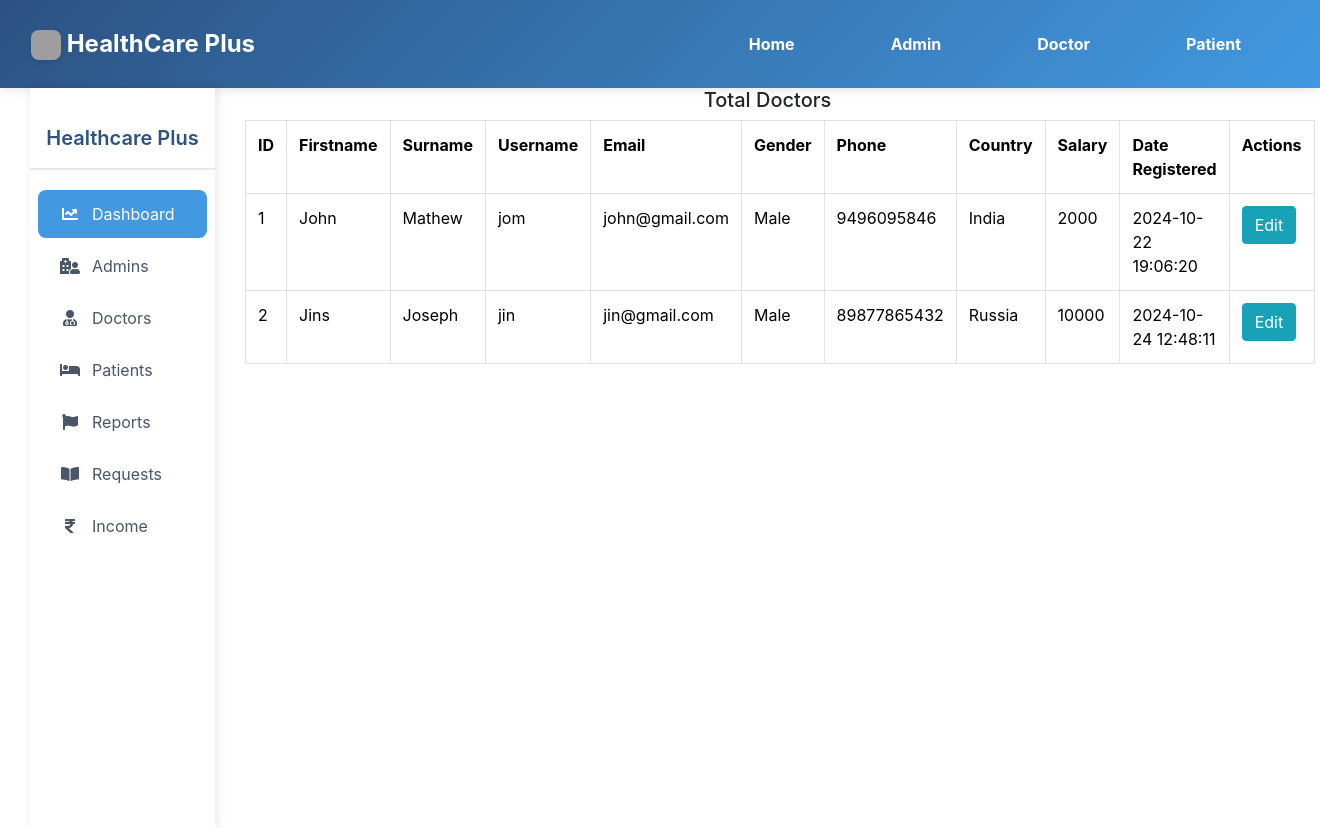
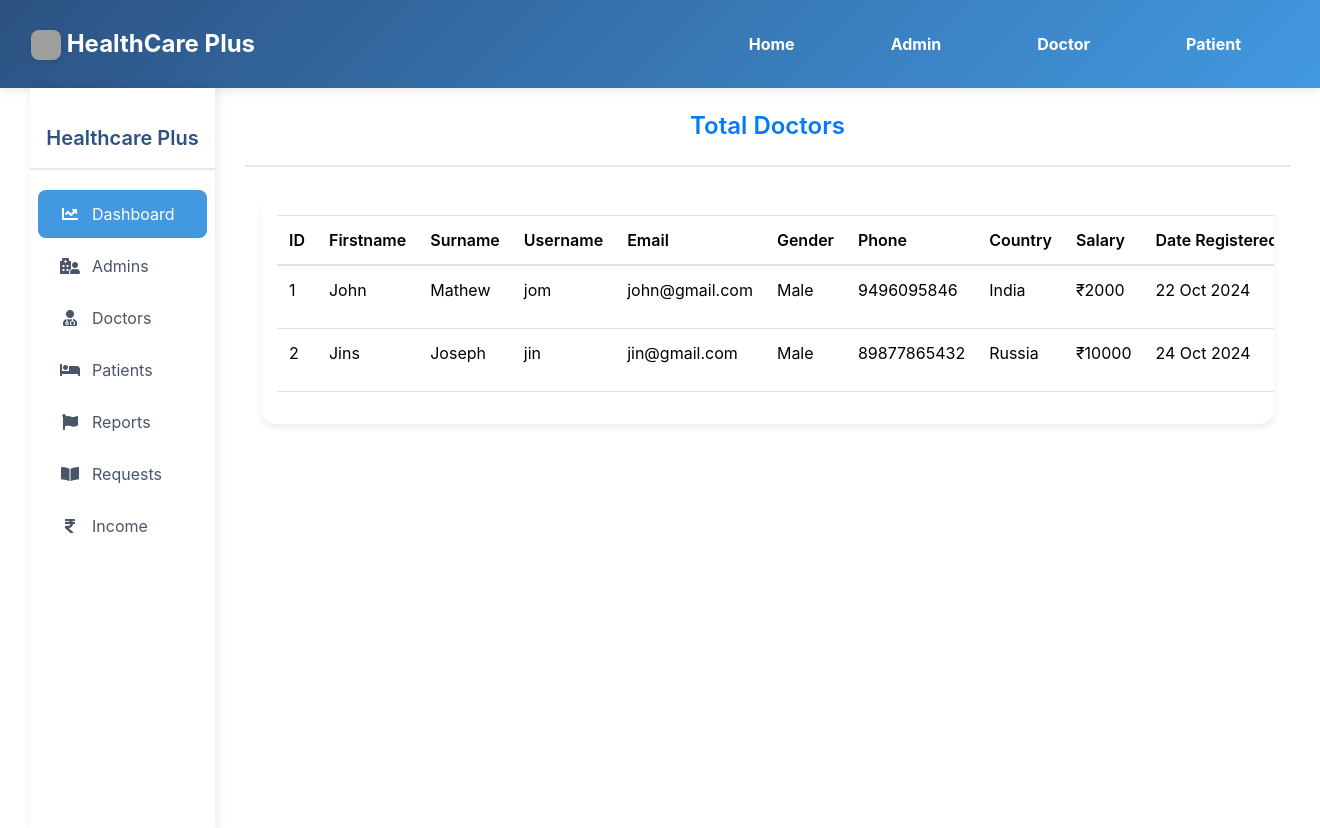
Before and after one commit to blitzbugg/HMS, a PHP site: page /admin/doctor.php in a window 1320 px wide. Run offline with PHP 8.4, Linux system fonts and the light colour scheme; data comes from the database, SQL or seed files in the repository; some libraries are stand-ins or nearby versions; grey boxes are pictures that could not be loaded.

Commit message:
Added a few more styles for doctor viewing section

```diff
--- /dev/null
+++ b/admin/css/doctor.css
@@ -0,0 +1,104 @@
+:root {
+    --primary: #2C5282;
+    --secondary: #4299E1;
+    --info: #63B3ED;
+    --background: #F7FAFC;
+    --text: #2D3748;
+}
+
+body {
+    background-color: var(--background);
+    font-family: 'Segoe UI', Tahoma, Geneva, Verdana, sans-serif;
+    color: var(--text);
+}
+
+/* Title Styles */
+h5.text-center {
+    color: var(--primary);
+    font-weight: 600;
+    font-size: 1.5rem;
+    padding: 1.5rem 0;
+    margin-bottom: 2rem;
+    border-bottom: 2px solid #E2E8F0;
+}
+
+/* Table Styles */
+.table-container {
+    background: white;
+    border-radius: 15px;
+    box-shadow: 0 4px 6px rgba(0, 0, 0, 0.07);
+    padding: 1rem;
+    margin: 1rem;
+    overflow-x: auto;
+}
+
+.table {
+    width: 100%;
+    margin-bottom: 0;
+}
+
+.table th {
+    background-color: #F8FAFC;
+    color: var(--primary);
+    font-weight: 600;
+    border-top: none;
+    padding: 1rem;
+    white-space: nowrap;
+}
+
+.table td {
+    padding: 1rem;
+    vertical-align: middle;
+    color: var(--text);
+}
+
+.table tr:hover {
+    background-color: #F8FAFC;
+}
+
+/* Button Styles */
+.btn-info {
+    background-color: var(--info);
+    border: none;
+    padding: 0.5rem 1.5rem;
+    border-radius: 8px;
+    transition: all 0.3s ease;
+}
+
+.btn-info:hover {
+    transform: translateY(-1px);
+    box-shadow: 0 4px 6px rgba(66, 153, 225, 0.2);
+}
+
+/* Status Badge */
+.badge-approved {
+    background-color: #48BB78;
+    color: white;
+    padding: 0.5rem 1rem;
+    border-radius: 20px;
+    font-weight: 500;
+}
+
+/* Animation */
+@keyframes fadeIn {
+    from {
+        opacity: 0;
+        transform: translateY(10px);
+    }
+    to {
+        opacity: 1;
+        transform: translateY(0);
+    }
+}
+
+.table-container {
+    animation: fadeIn 0.5s ease forwards;
+}
+
+/* Responsive styles */
+@media (max-width: 768px) {
+    .table-container {
+        margin: 0;
+        border-radius: 0;
+    }
+}
--- a/admin/doctor.php
+++ b/admin/doctor.php
@@ -1,19 +1,15 @@
-<?php
-session_start();
-?>
-
-
 <!DOCTYPE html>
 <html lang="en">
 <head>
     <meta charset="UTF-8">
     <meta name="viewport" content="width=device-width, initial-scale=1.0">
     <title>Total Doctors</title>
+    <link rel="stylesheet" href="https://maxcdn.bootstrapcdn.com/bootstrap/4.0.0/css/bootstrap.min.css">
+    <link rel="stylesheet" href="https://cdnjs.cloudflare.com/ajax/libs/font-awesome/5.15.3/css/all.min.css">
+    <link rel="stylesheet" href="./css/doctor.css">
 </head>
 <body>
-
     <?php
-
     include("../include/header.php");
     include("../include/connection.php");
     ?>
@@ -22,23 +18,19 @@ session_start();
         <div class="col-md-12">
             <div class="row">
                 <div class="col-md-2">
-
-                    <?php
-                        include("sidenav.php");
-                    ?>
+                    <?php include("sidenav.php"); ?>
                 </div>
                 <div class="col-md-10">
                     <h5 class="text-center">Total Doctors</h5>
+                    <div class="table-container">
                         <?php
-
                         $query = "SELECT * FROM doctors WHERE status='Approved' ORDER BY date_reg ASC";
-
                         $res = mysqli_query($connect,$query);
 
                         $output = "";
-
                         $output .= "
-                    <table class='table table-bordered'>
+                        <table class='table'>
+                            <thead>
                                 <tr>
                                     <th>ID</th>
                                     <th>Firstname</th>
@@ -51,14 +43,15 @@ session_start();
                                     <th>Salary</th>
                                     <th>Date Registered</th>
                                     <th>Actions</th>
-                    </tr>";
+                                </tr>
+                            </thead>
+                            <tbody>";
 
                         if (mysqli_num_rows($res) < 1) {
                             $output .= "
                             <tr>
-                        <td colspan='10'>No job request yet.</td>
-                    </tr>
-                    ";
+                                <td colspan='11' class='text-center text-muted'>No doctors found</td>
+                            </tr>";
                         }
 
                         while ($row = mysqli_fetch_array($res)) {
@@ -72,28 +65,28 @@ session_start();
                                 <td>".$row['gender']."</td>
                                 <td>".$row['phone']."</td>
                                 <td>".$row['country']."</td>
-                        <td>".$row['salary']."</td>
-                        <td>".$row['date_reg']."</td>
+                                <td>₹".$row['salary']."</td>
+                                <td>".date('d M Y', strtotime($row['date_reg']))."</td>
                                 <td>
                                     <a href='edit.php?id=".$row['id']."'>
-                                <button class='btn btn-info'>Edit</button>
+                                        <button class='btn btn-info'>
+                                            <i class='fas fa-edit mr-1'></i>Edit
+                                        </button>
                                     </a>
                                 </td>
-                    </tr>
-                    ";
+                            </tr>";
                         }
 
                         $output .= "
-                    </table>
-                    ";
+                            </tbody>
+                        </table>";
 
                         echo $output;
-
                         ?>
                     </div>
                 </div>
             </div>
         </div>
-
+    </div>
 </body>
 </html>
```
Lines whose indentation alone changed are shown as unchanged.
